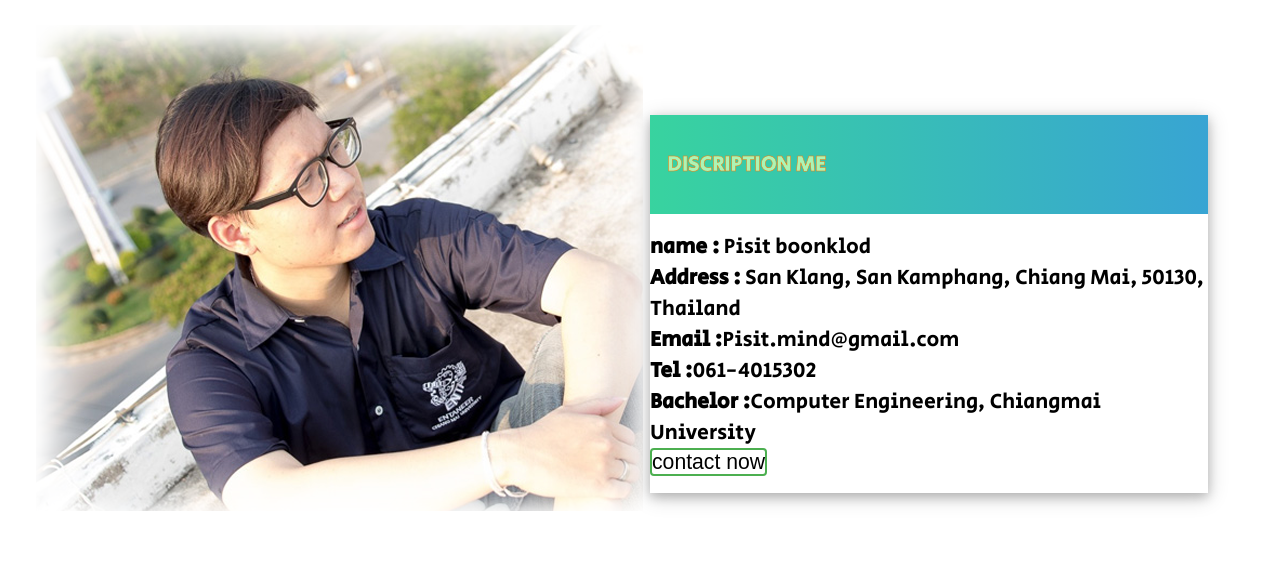
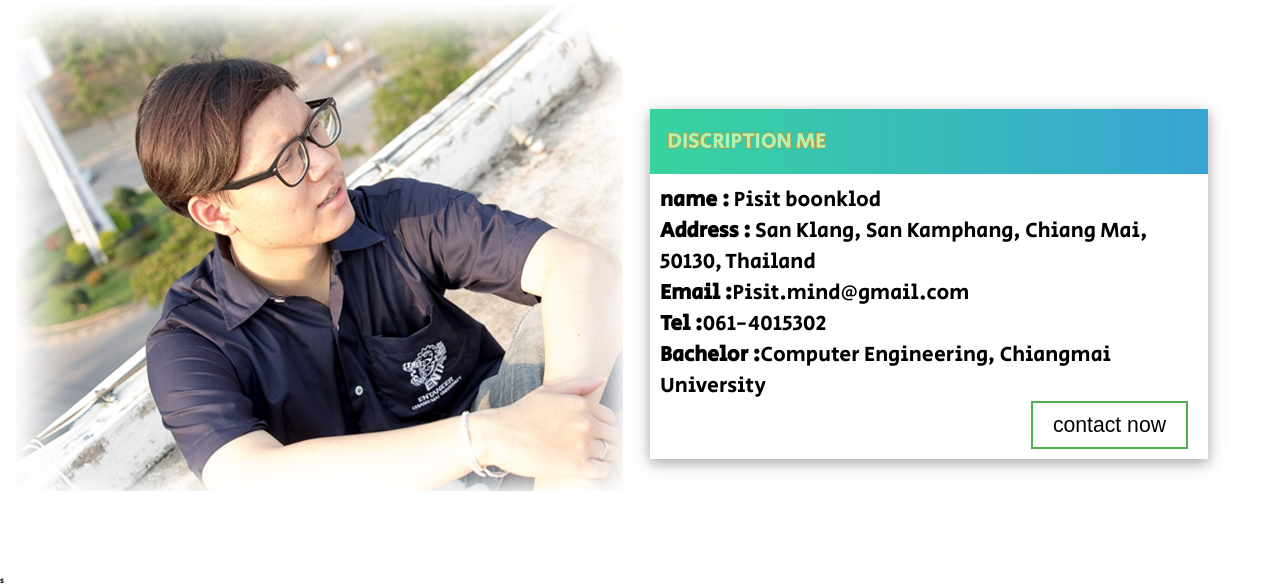
Before and after one commit to Pisitmind/Portfolio-me, a plain HTML site: page about/index.html in a window 1280 px wide. Shown: the part 188-774 px from the top of the page. Drawn offline with Linux system fonts and the light colour scheme.

Commit message:
final
last change

```diff
--- a/about/index.html
+++ b/about/index.html
@@ -34,22 +34,23 @@
         </div>
         <div class="detail-me">
             <div class="w3-card-4" style="width:90%;">
-                <header class="w3-container w3-blue">
+                <header class="w3-blue">
                     <h1>Discription me</h1>
                 </header>
-
-                <div class="w3-container">
+                <div class="text-content">
                     <p><b>name :</b> Pisit boonklod</p>
                     <p><b>Address :</b> San Klang, San Kamphang,
                         Chiang Mai, 50130, Thailand</p>
                     <p><b>Email :</b>Pisit.mind@gmail.com</p>
                     <p><b>Tel :</b>061-4015302</p>
                     <p><b>Bachelor :</b>Computer Engineering, Chiangmai University</p>
-                <button class="contact-me" >contact now</button>
+                    <div class="contact-me">
+                        <button class="btn">contact now</button>
+                    </div>
                 </div>
             <div>
         </div>
-    </section>
+    </section>s
     <footer>
         <h4 class="animated-t">Pisit boonklod &copy; 2020</h4>
         <ul>
--- a/styles/_about.scss
+++ b/styles/_about.scss
@@ -26,7 +26,7 @@ h1{
         justify-self: center;
         margin: auto;
         // min-height: 90vh;
-        padding: 30px;
+        padding: 10px 10px;
 
     }
     .overlay {
@@ -51,9 +51,9 @@ h1{
         grid-area:sidebar;
         margin: auto;
         justify-self: center;
-        align-self: stretch;
+        // align-self: stretch;
         // justify-items: stretch;
-        padding: 10px;
+        padding: 10px 10px;
         // min-height:100vh;
         // width: 1080px;
         // height: auto;
@@ -61,54 +61,53 @@ h1{
 
     }
     .contact-me{
-        position: relative;
-        text-align: center;
-        align-items: center;
-        transition-duration: 0.4s;
-        border-radius: 4px;
-        background-color: white;
-        color: black;
-        border: 2px solid #4CAF50;
+        text-align: right;
+        padding-right: 10px;
 
-        /* Green */
         }
+        .btn{
+            background-color: white;
+            color: black;
+            border: 2px solid #4CAF50;
+            padding: 10px 20px;
+            transition-duration: 0.4s;
+        }
+        .btn:hover{
+                background-color: #4CAF50;
+                /* Green */
+                color: white;
+        }
+    .text-content{
+        padding:10px 10px;
+    }
 
 
-    .contact-me:hover {
-            background-color: #4CAF50;
-            /* Green */
-            color: white;
-        }
+    // .contact-me:hover {
+    //         background-color: #4CAF50;
+    //         /* Green */
+    //         color: white;
+    //     }
     }
-
 .w3-card-4,
 .w3-hover-shadow:hover {
     box-shadow: 0 4px 10px 0 rgba(0, 0, 0, 0.2), 0 4px 20px 0 rgba(0, 0, 0, 0.19);
 
 }
 
-.w3-container:after,
-.w3-container:before,
-.w3-panel:after,
-.w3-panel:before{
-    content: "";
-    display: table;
-    clear: both;
-    padding:1rem;
-    text-justify: start;
-    text-align: justify;
-    .contact-me{
-        display: flex;
-        justify-content: center;
-        align-items: center;
-    }
-}
 
-.w3-panel {
-    margin-top: 16px;
-    margin-bottom: 16px;
-
-}
+// .w3-panel:after,
+// .w3-panel:before{
+//     display: table;
+//     clear: both;
+//     padding:10px 10px;
+//     text-justify: start;
+//     text-align: justify;
+//     .contact-me{
+//         display: flex;
+//         justify-content: center;
+//         align-items: center;
+//     }
+// }
 .w3-blue,
 .w3-hover-blue:hover {
     text-transform: uppercase;
```
Also changed, not shown: styles/style.css, 1 other file.
